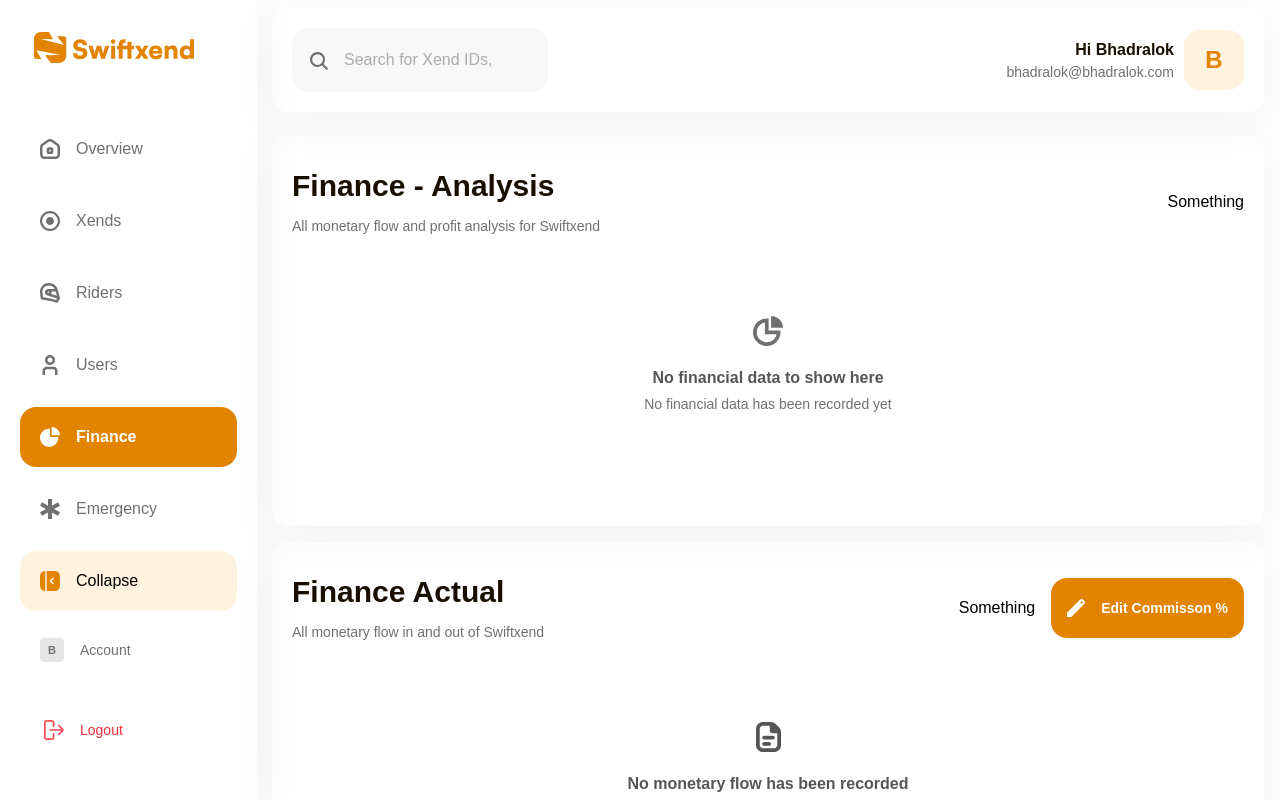
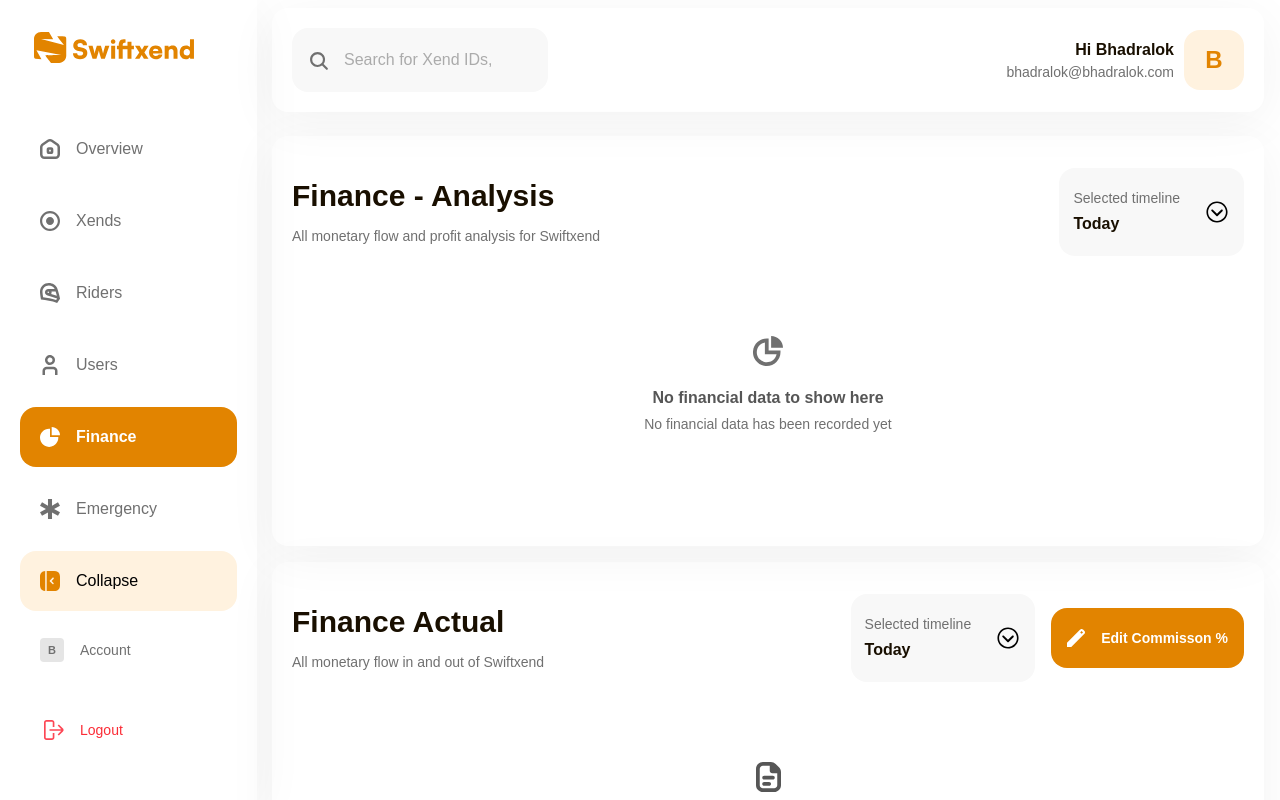
Before and after one commit to Bhadralok/xendr-admin, a React (Vite) app: page /dashboard/finance in a window 1280 px wide. Shown: the top 800 px of the page. Built offline with nearby package versions, Linux system fonts and the light colour scheme; a web font is replaced by a local one.

Commit message:
implemented the dropdown for all components

```diff
--- a/src/Components/ActivityCard.jsx
+++ b/src/Components/ActivityCard.jsx
@@ -1,5 +1,6 @@
 import live from "../assets/live.svg";
 import LiveDataButton from "../UI/LiveDataButton";
+import Dropdown from "./Dropdown";
 
 export default function ActivityCard({
   data,
@@ -36,7 +37,7 @@ export default function ActivityCard({
           <p className="text">{description}</p>
         </div>
         <div className="flex items-center gap-4">
-          {isDropdown && <div>Something</div>}
+          {isDropdown && <Dropdown />}
           {isButton && (
             <div className="w-fit">
               <LiveDataButton
--- /dev/null
+++ b/src/Components/Dropdown.jsx
@@ -0,0 +1,47 @@
+import { useState } from "react";
+import { IoIosArrowDropdown, IoIosArrowDropup } from "react-icons/io";
+
+export default function Dropdown() {
+  const [isOpen, setIsOpen] = useState(false);
+  const [value, setValue] = useState("Today");
+
+  return (
+    <div className="relative">
+      <button
+        className="flex gap-6 items-center bg-tertiary-grey py-5 px-3.5 rounded-2xl"
+        onClick={() => setIsOpen(!isOpen)}
+      >
+        <div className="flex flex-col gap-1 items-start ">
+          <p className="text">Selected timeline</p>
+          <p className="text-primary-black font-black">{value}</p>
+        </div>
+        {!isOpen ? (
+          <IoIosArrowDropdown size={26} />
+        ) : (
+          <IoIosArrowDropup size={26} />
+        )}
+      </button>
+
+      {isOpen && (
+        <div className="absolute top-22  right-0">
+          <div className="flex flex-col z-10 bg-white py-4 items-start rounded-2xl shadow-bg">
+            {duration.map((item) => (
+              <button
+                className="text-[#565656] px-6 py-4  text-xs font-black"
+                key={item}
+                onClick={() => {
+                  setValue(item);
+                  setIsOpen(false);
+                }}
+              >
+                {item}
+              </button>
+            ))}
+          </div>
+        </div>
+      )}
+    </div>
+  );
+}
+
+const duration = ["Today", "This week", "Months", "Years"];
```
